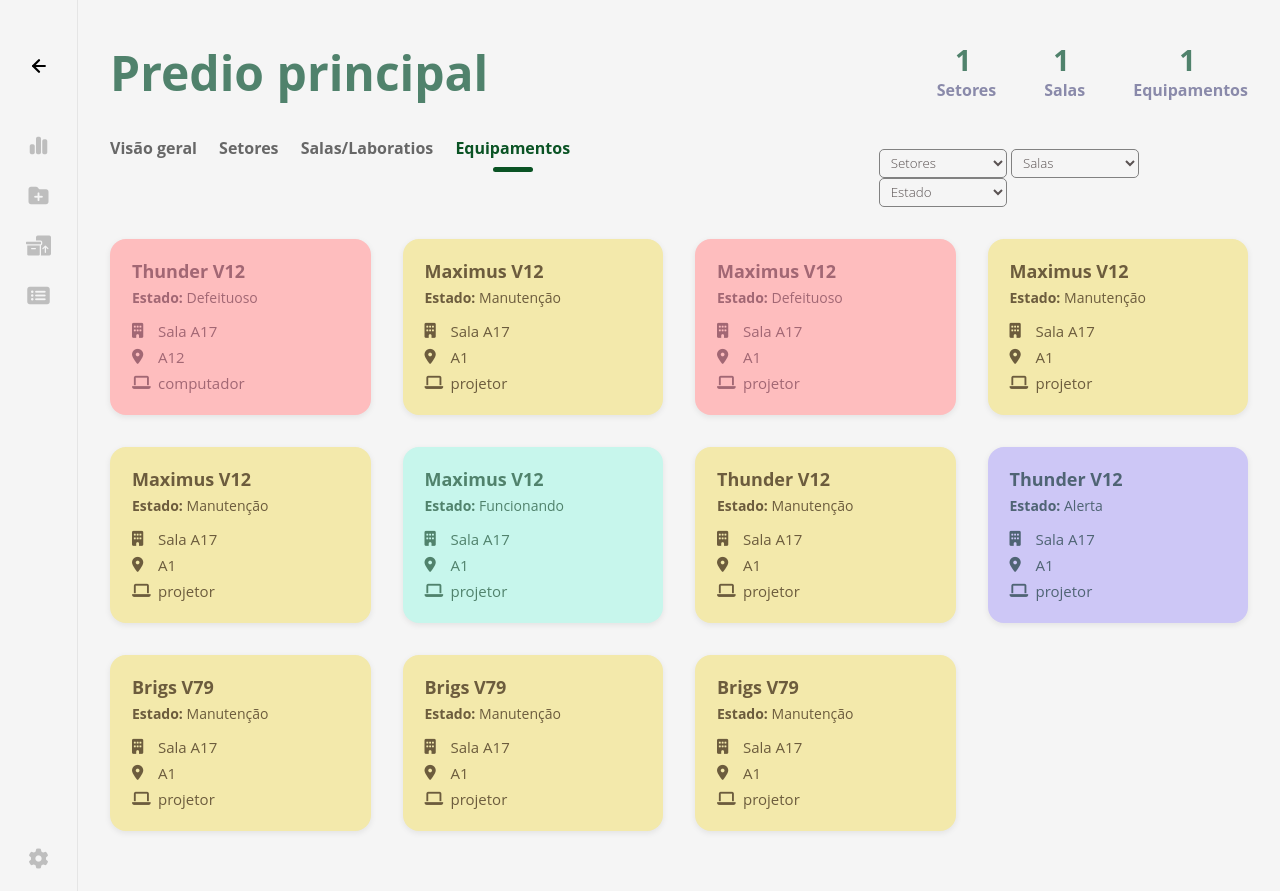
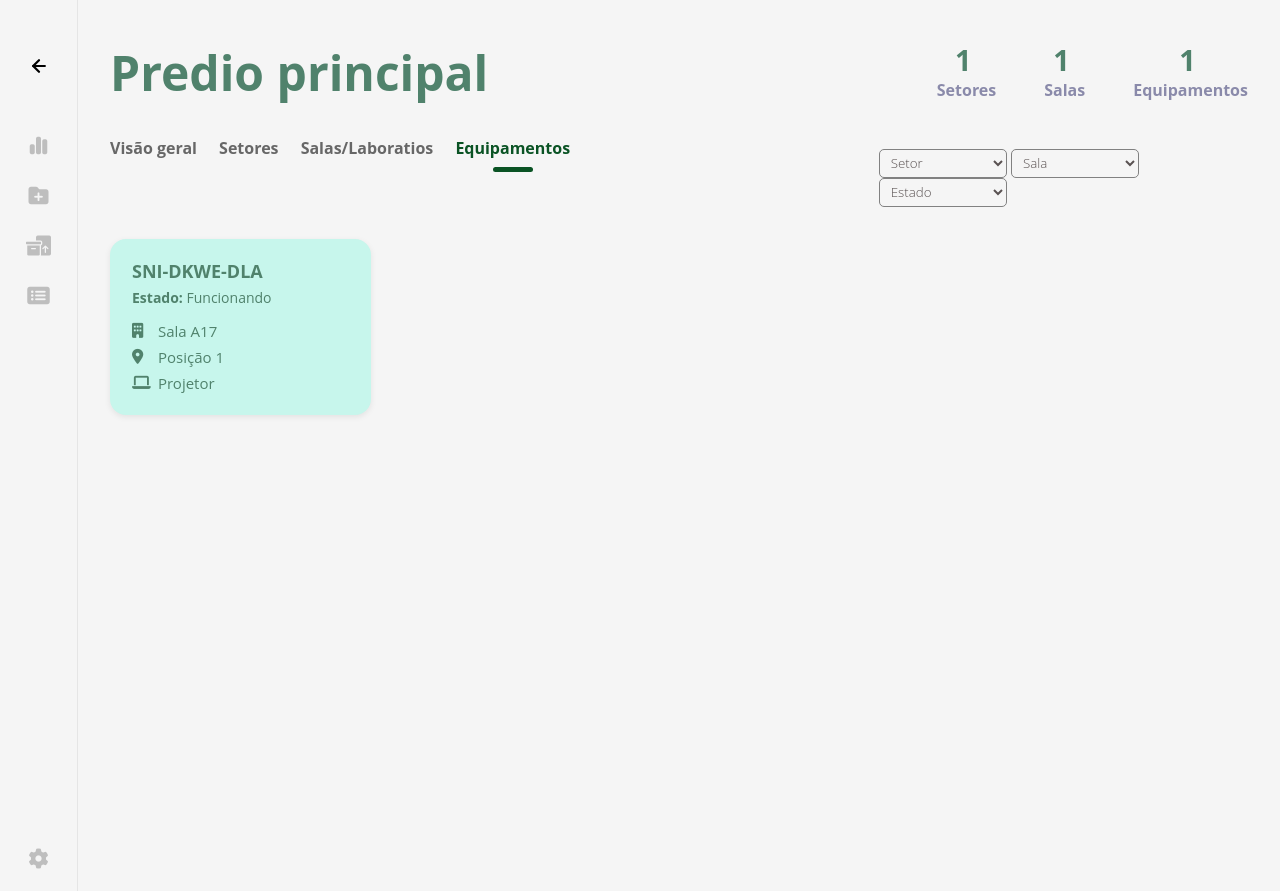
Before and after one commit to O-GALT/GALT, a Django app: page /locais/predios/1/equipamentos/ in a window 1280 px wide. Shown: the part 70-961 px from the top of the page. Run offline with Django 5.2, Linux system fonts and the light colour scheme; a user stored in the database is signed in; data comes from the database, SQL or seed files in the repository; parts of the project's set-up code (start-up, migrations or seed data) failed here and were passed over.

Commit message:
refactor: ajustar rotas de templates e adicionar mais queries nos models

```diff
--- a/core/templates/core/partials/partials_do_headers/nome_objeto/nome_objeto_header.html
+++ b/core/templates/core/partials/partials_do_headers/nome_objeto/nome_objeto_header.html
@@ -1,3 +1,3 @@
 <div class="nome-objeto">
-    <h1>{{ nome }}</h1>
+        <h1>{{ nome }}</h1>
 </div>
--- a/locais/models/Setores.py
+++ b/locais/models/Setores.py
@@ -19,4 +19,8 @@ class Setores(models.Model):
 
     @staticmethod
     def listar_setores_predio(predio_id):
-        return Setores.objects.filter(salas__setor__predio__predio_id=1).values('setor', 'localizacao', predio_nome=F('predio__predio')).annotate(salas=Count('salas'))
+        return Setores.objects.filter(salas__setor__predio__predio_id=predio_id).values('setor', 'localizacao', predio_nome=F('predio__predio')).annotate(salas=Count('salas'))
+
+    @staticmethod
+    def listar_setores_predio_filtro(predio_id):
+        return Setores.objects.filter(predio__predio_id=predio_id)
--- a/locais/templates/locais/paginas/predio/equipamento/predio_equipamentos.html
+++ b/locais/templates/locais/paginas/predio/equipamento/predio_equipamentos.html
@@ -8,7 +8,7 @@
 {% endblock %}
 
 {% block header %}
-    {% include 'locais/partials/headers/predio/predio_equipamentos_header.html' with predio_id=predio_id nome_predio=nome_predio total_setores=total_setores total_salas=total_salas total_equipamentos=total_equipamentos %}
+    {% include 'locais/partials/headers/predio/predio_equipamentos_header.html' with predio_id=predio_id nome_predio=nome_predio total_setores=total_setores total_salas=total_salas total_equipamentos=total_equipamentos setores=setores salas=salas estados=estados %}
 {% endblock %}
 
 {% block content %}
--- a/locais/templates/locais/paginas/predio/sala/predio_salas.html
+++ b/locais/templates/locais/paginas/predio/sala/predio_salas.html
@@ -8,7 +8,7 @@
 {% endblock %}
 
 {% block header %}
-    {% include 'locais/partials/headers/predio/predio_salas_header.html' with predio_id=predio_id nome_predio=nome_predio total_setores=total_setores total_salas=total_salas total_equipamentos=total_equipamentos %}
+    {% include 'locais/partials/headers/predio/predio_salas_header.html' with predio_id=predio_id nome_predio=nome_predio total_setores=total_setores total_salas=total_salas total_equipamentos=total_equipamentos setores=setores estados=estados%}
 {% endblock %}
 
 
--- a/locais/templates/locais/partials/headers/predio/predio_equipamentos_header.html
+++ b/locais/templates/locais/partials/headers/predio/predio_equipamentos_header.html
@@ -11,7 +11,7 @@
 {% endblock %}
 
 {% block nome_objeto %}
-    {% include 'core/partials/partials_do_headers/nome_objeto/nome_objeto_header.html' with nome=nome_predio %}
+    {% include 'core/partials/partials_do_headers/nome_objeto/nome_objeto_header.html' with nome=nome_predio  %}
 {% endblock %}
 
 {% block actions_visao_setores_salas_equipamentos %}
@@ -19,17 +19,20 @@
 {% endblock %}
 
 {% block quantidade_objeto %}
-    {% include 'core/partials/partials_do_headers/quantidade_e_objeto/quantidade_e_objeto_header.html' with ref='#setores' quantidade=total_setores objeto='Setores' %}
-    {% include 'core/partials/partials_do_headers/quantidade_e_objeto/quantidade_e_objeto_header.html' with ref='#setores' quantidade=total_salas objeto='Salas' %}
-    {% include 'core/partials/partials_do_headers/quantidade_e_objeto/quantidade_e_objeto_header.html' with ref='#setores' quantidade=total_equipamentos objeto='Equipamentos' %}
+    {% url 'locais_predio_setores' predio_id as url_setores_predio %}
+    {% url 'locais_predio_salas' predio_id as url_salas_predio %}
+    {% url 'locais_predio_equipamentos' predio_id as url_equipamentos_predio %}
+    {% include 'core/partials/partials_do_headers/quantidade_e_objeto/quantidade_e_objeto_header.html' with ref=url_setores_predio quantidade=total_setores objeto='Setores' %}
+    {% include 'core/partials/partials_do_headers/quantidade_e_objeto/quantidade_e_objeto_header.html' with ref=url_salas_predio quantidade=total_salas objeto='Salas' %}
+    {% include 'core/partials/partials_do_headers/quantidade_e_objeto/quantidade_e_objeto_header.html' with ref=url_equipamentos_predio quantidade=total_equipamentos objeto='Equipamentos' %}
 {% endblock %}
 
 {% block filtro %}
     <div class="filtro-container">
-        <form method="get" action="{% url 'locais_predio_equipamentos' 0 %}">
-            {% include 'core/partials/partials_do_headers/filtro/filtro.html' with titulo='Setores' escolhas=setor filtro_name='setor' filtro_value=request.GET.setor %}
-            {% include 'core/partials/partials_do_headers/filtro/filtro.html' with titulo='Salas' escolhas=sala filtro_name='sala' filtro_value=request.GET.sala %}
-            {% include 'core/partials/partials_do_headers/filtro/filtro.html' with titulo='Estado' escolhas=estado filtro_nam='estado' filtro_value=request.GET.estado %}
+        <form method="get" action="{% url 'locais_predio_equipamentos' predio_id %}">
+            {% include 'core/partials/partials_do_headers/filtro/filtro.html' with titulo='Setor' escolhas=setores filtro_name='setor' filtro_value=request.GET.setor %}
+            {% include 'core/partials/partials_do_headers/filtro/filtro.html' with titulo='Sala' escolhas=salas filtro_name='sala' filtro_value=request.GET.sala %}
+            {% include 'core/partials/partials_do_headers/filtro/filtro.html' with titulo='Estado' escolhas=estados filtro_name='estado' filtro_value=request.GET.estado %}
         </form>
     </div>
 {% endblock %}
--- a/locais/templates/locais/partials/predio/equipamentos/equipamento_card.html
+++ b/locais/templates/locais/partials/predio/equipamentos/equipamento_card.html
@@ -2,6 +2,6 @@
     <h2>{{ nome_equipamento }}</h2>
     <p class="estado"><strong>Estado:</strong> {{ estado }}</p>
     <div class="info"><i class="fa-solid fa-building"></i><span>Sala {{ sala }}</span></div>
-    <div class="info"><i class="fa-solid fa-location-dot"></i><span>{{ posicao }}</span></div>
+    <div class="info"><i class="fa-solid fa-location-dot"></i><span>Posição {{ posicao }}</span></div>
     <div class="info"><i class="fa-solid fa-laptop"></i><span>{{ tipo_equipamento }}</span></div>
 </div>
--- a/locais/views.py
+++ b/locais/views.py
@@ -4,10 +4,10 @@ from django.shortcuts import render
 
 from ativos.models import Equipamentos
 from core.autorizacao.filtroAutorizacao import nivel_acesso_permitido
-from core.essenciais import TipoUsuario
+from core.essenciais import TipoUsuario, TipoEquipamento, EstadoEquipamento, EstadoSala
 from core.graficos.GeradorGraficos import GeradorGraficos
 from core.sql.SQLNativo import SQLNativo
-from locais.models import Salas
+from locais.models import Salas, Setores
 from suporte.models import Reportes
 
 
@@ -139,6 +139,27 @@ def predios(request, predio_id):
 @login_required
 @nivel_acesso_permitido([TipoUsuario.ADMINISTRADOR, TipoUsuario.TECNICO_TI])
 def predios_equipamentos(request, predio_id):
+    setor = request.GET.get('setor')
+    sala = request.GET.get('sala')
+    estado = request.GET.get('estado')
+
+    if setor and sala and estado:
+        equipamentos = [{'classe_estado':equipamento.estado_atual.lower(), 'nome_equipamento':equipamento.serial, 'estado':EstadoEquipamento(equipamento.estado_atual).label, 'sala':equipamento.sala.localizacao,'posicao':equipamento.posicao, 'tipo_equipamento': TipoEquipamento(equipamento.tipo).label} for equipamento in Equipamentos.listar_por_setor_sala_estado(setor, sala, EstadoEquipamento(estado))]
+    elif setor and sala:
+        equipamentos = [{'classe_estado': equipamento.estado_atual.lower(), 'nome_equipamento': equipamento.serial,'estado': EstadoEquipamento(equipamento.estado_atual).label,'sala': equipamento.sala.localizacao, 'posicao': equipamento.posicao,'tipo_equipamento': TipoEquipamento(equipamento.tipo).label} for equipamento in Equipamentos.listar_por_setor_sala(setor, sala)]
+    elif setor and estado:
+        equipamentos = [{'classe_estado': equipamento.estado_atual.lower(), 'nome_equipamento': equipamento.serial,'estado': EstadoEquipamento(equipamento.estado_atual).label, 'sala': equipamento.sala.localizacao, 'posicao': equipamento.posicao, 'tipo_equipamento': TipoEquipamento(equipamento.tipo).label} for equipamento in Equipamentos.listar_por_setor_estado(setor, EstadoEquipamento(estado))]
+    elif sala and estado:
+        equipamentos = [{'classe_estado': equipamento.estado_atual.lower(), 'nome_equipamento': equipamento.serial,'estado': EstadoEquipamento(equipamento.estado_atual).label,'sala': equipamento.sala.localizacao, 'posicao': equipamento.posicao,'tipo_equipamento': TipoEquipamento(equipamento.tipo).label} for equipamento in Equipamentos.listar_por_sala_estado(sala, EstadoEquipamento(estado))]
+    elif setor:
+        equipamentos = [{'classe_estado': equipamento.estado_atual.lower(), 'nome_equipamento': equipamento.serial,'estado': EstadoEquipamento(equipamento.estado_atual).label,'sala': equipamento.sala.localizacao, 'posicao': equipamento.posicao,'tipo_equipamento': TipoEquipamento(equipamento.tipo).label} for equipamento in Equipamentos.listar_por_setor(setor)]
+    elif sala:
+        equipamentos = [{'classe_estado': equipamento.estado_atual.lower(), 'nome_equipamento': equipamento.serial,'estado': EstadoEquipamento(equipamento.estado_atual).label,'sala': equipamento.sala.localizacao, 'posicao': equipamento.posicao,'tipo_equipamento': TipoEquipamento(equipamento.tipo).label} for equipamento in Equipamentos.listar_por_sala(sala)]
+    elif estado:
+        equipamentos = [{'classe_estado': equipamento.estado_atual.lower(), 'nome_equipamento': equipamento.serial,'estado': EstadoEquipamento(equipamento.estado_atual).label,'sala': equipamento.sala.localizacao, 'posicao': equipamento.posicao,'tipo_equipamento': TipoEquipamento(equipamento.tipo).label} for equipamento in Equipamentos.listar_por_estado(EstadoEquipamento(estado))]
+    else:
+        equipamentos = [{'classe_estado': equipamento.estado_atual.lower(), 'nome_equipamento': equipamento.serial,'estado': EstadoEquipamento(equipamento.estado_atual).label,'sala': equipamento.sala.localizacao, 'posicao': equipamento.posicao,'tipo_equipamento': TipoEquipamento(equipamento.tipo).label} for equipamento in Equipamentos.listar_equipamentos_do_predio(predio_id)]
+
     info_predio = SQLNativo.carregar_nome_salas_equipamentos_setores_predio(predio_id)[0]
     context = {}
     context['predio_id'] = info_predio['predio_id']
@@ -146,30 +167,11 @@ def predios_equipamentos(request, predio_id):
     context['total_salas'] = info_predio['total_salas']
     context['total_equipamentos'] = info_predio['total_equipamentos']
     context['total_setores'] = info_predio['total_setores']
-    context['equipamentos'] = [
-        {'classe_estado': 'defeituoso', 'nome_equipamento': 'Thunder V12', 'estado': 'Defeituoso', 'sala': 'A17',
-         'posicao': 'A12', 'tipo_equipamento': 'computador'},
-        {'classe_estado': 'manutencao', 'nome_equipamento': 'Maximus V12', 'estado': 'Manutenção', 'sala': 'A17',
-         'posicao': 'A1', 'tipo_equipamento': 'projetor'},
-        {'classe_estado': 'defeituoso', 'nome_equipamento': 'Maximus V12', 'estado': 'Defeituoso', 'sala': 'A17',
-         'posicao': 'A1', 'tipo_equipamento': 'projetor'},
-        {'classe_estado': 'manutencao', 'nome_equipamento': 'Maximus V12', 'estado': 'Manutenção', 'sala': 'A17',
-         'posicao': 'A1', 'tipo_equipamento': 'projetor'},
-        {'classe_estado': 'manutencao', 'nome_equipamento': 'Maximus V12', 'estado': 'Manutenção', 'sala': 'A17',
-         'posicao': 'A1', 'tipo_equipamento': 'projetor'},
-        {'classe_estado': 'funcionando', 'nome_equipamento': 'Maximus V12', 'estado': 'Funcionando', 'sala': 'A17',
-         'posicao': 'A1', 'tipo_equipamento': 'projetor'},
-        {'classe_estado': 'manutencao', 'nome_equipamento': 'Thunder V12', 'estado': 'Manutenção', 'sala': 'A17',
-         'posicao': 'A1', 'tipo_equipamento': 'projetor'},
-        {'classe_estado': 'alerta-report', 'nome_equipamento': 'Thunder V12', 'estado': 'Alerta', 'sala': 'A17',
-         'posicao': 'A1', 'tipo_equipamento': 'projetor'},
-        {'classe_estado': 'manutencao', 'nome_equipamento': 'Brigs V79', 'estado': 'Manutenção', 'sala': 'A17',
-         'posicao': 'A1', 'tipo_equipamento': 'projetor'},
-        {'classe_estado': 'manutencao', 'nome_equipamento': 'Brigs V79', 'estado': 'Manutenção', 'sala': 'A17',
-         'posicao': 'A1', 'tipo_equipamento': 'projetor'},
-        {'classe_estado': 'manutencao', 'nome_equipamento': 'Brigs V79', 'estado': 'Manutenção', 'sala': 'A17',
-         'posicao': 'A1', 'tipo_equipamento': 'projetor'},
-    ]
+    context['setores'] = [{'input': str(setor.setor_id), 'output': setor.setor} for setor in Setores.listar_setores_predio_filtro(predio_id)]
+    context['salas'] = [{'input': str(sala.sala_id), 'output': 'Sala ' + sala.localizacao} for sala in Salas.listar_salas_predio(predio_id)]
+    context['equipamentos'] = equipamentos
+    context['estados'] = [{'input': estado.name, 'output': estado.label} for estado in [tipo_estado for tipo_estado in EstadoEquipamento]]
+
     return HttpResponse(render(request, 'locais/paginas/predio/equipamento/predio_equipamentos.html', context))
 
 
@@ -199,6 +201,20 @@ def predios_setores(request, predio_id):
 @login_required
 @nivel_acesso_permitido([TipoUsuario.ADMINISTRADOR, TipoUsuario.TECNICO_TI])
 def predios_salas(request, predio_id):
+    # setor = request.GET.get('setor')
+    # estado = request.GET.get('estado')
+
+    # if setor and estado:
+    #     salas = [{'classe_estado': sala.estado_atual.lower(), 'posicao': sala.localizacao,'estado': EstadoSala(sala.estado_atual).label,'quantidade_projetores': sala.equipamentos.filter(tipo=TipoEquipamento.PROJETOR).count(),'quantidade_computadores': sala.equipamentos.filter(tipo=TipoEquipamento.COMPUTADOR).count(),'quantidade_ar_condicionados': sala.equipamentos.filter(tipo=TipoEquipamento.AR_CONDICIONADO).count()} for sala in Salas.listar_por_setor_estado(setor, EstadoSala(estado))]
+    #
+    # elif setor:
+    #     salas = [{'classe_estado': sala.estado_atual.lower(), 'posicao': sala.localizacao,'estado': EstadoSala(sala.estado_atual).label,'quantidade_projetores': sala.equipamentos.filter(tipo=TipoEquipamento.PROJETOR).count(),'quantidade_computadores': sala.equipamentos.filter(tipo=TipoEquipamento.COMPUTADOR).count(),'quantidade_ar_condicionados': sala.equipamentos.filter(tipo=TipoEquipamento.AR_CONDICIONADO).count()} for sala in Salas.listar_por_setor(setor)]
+    #
+    # elif estado:
+    #     salas = [{'classe_estado': sala.estado_atual.lower(), 'posicao': sala.localizacao,'estado': EstadoSala(sala.estado_atual).label,'quantidade_projetores': sala.equipamentos.filter(tipo=TipoEquipamento.PROJETOR).count(),'quantidade_computadores': sala.equipamentos.filter(tipo=TipoEquipamento.COMPUTADOR).count(),'quantidade_ar_condicionados': sala.equipamentos.filter(tipo=TipoEquipamento.AR_CONDICIONADO).count()} for sala in Salas.listar_por_estado(EstadoSala(estado))]
+    # else:
+    #     salas = [{'classe_estado': sala.estado_atual.lower(), 'posicao': sala.localizacao,'estado': EstadoSala(sala.estado_atual).label,'quantidade_projetores': sala.equipamentos.filter(tipo=TipoEquipamento.PROJETOR).count(),'quantidade_computadores': sala.equipamentos.filter(tipo=TipoEquipamento.COMPUTADOR).count(),'quantidade_ar_condicionados': sala.equipamentos.filter(tipo=TipoEquipamento.AR_CONDICIONADO).count()} for sala in Salas.listar_salas_predio(predio_id)]
+
     info_predio = SQLNativo.carregar_nome_salas_equipamentos_setores_predio(predio_id)[0]
     context = {}
     context['predio_id'] = info_predio ['predio_id']
@@ -206,16 +222,7 @@ def predios_salas(request, predio_id):
     context['total_salas'] = info_predio ['total_salas']
     context['total_equipamentos'] = info_predio ['total_equipamentos']
     context['total_setores'] = info_predio ['total_setores']
-    context['salas'] = [
-    {'classe_estado': 'manutencao', 'posicao': 'A27', 'estado': 'Manutenção', 'quantidade_projetores': '12',
-    'quantidade_computadores': '2', 'quantidade_ar_condicionados': '10'},
-    {'classe_estado': 'manutencao', 'posicao': 'A27', 'estado': 'Manutenção', 'quantidade_projetores': '12',
-    'quantidade_computadores': '2', 'quantidade_ar_condicionados': '10'},
-                {'classe_estado': 'inativa', 'posicao': 'A27', 'estado': 'Inativa', 'quantidade_projetores': '12',
-                 'quantidade_computadores': '2', 'quantidade_ar_condicionados': '10'},
-                {'classe_estado': '', 'posicao': 'A27', 'estado': 'Manutenção', 'quantidade_projetores': '12',
-                 'quantidade_computadores': '2', 'quantidade_ar_condicionados': '10'},
-                {'classe_estado': 'manutencao', 'posicao': 'A27', 'estado': 'Manutenção', 'quantidade_projetores': '12',
-                 'quantidade_computadores': '2', 'quantidade_ar_condicionados': '10'},
-    ]
+    context['salas'] = salas
+    context['setores'] = [{'input': str(setor.setor_id), 'output': setor.setor} for setor in Setores.listar_setores_predio_filtro(predio_id)]
+    context['estados'] = [{'input': estado.name, 'output': estado.label} for estado in[tipo_estado for tipo_estado in EstadoSala]]
     return HttpResponse(render(request, 'locais/paginas/predio/sala/predio_salas.html', context))
```
Also changed, not shown: ativos/models/Equipamentos.py (+34 -2 lines), auditoria/models/AuditoriaLog.py (+8 -0 lines), auditoria/views.py (+9 -6 lines), core/sql/SQLNativo.py (+8 -2 lines), locais/models/Salas.py (+17 -1 lines), locais/static/locais/css/partials/cards/sala/sala_card.css (+5 -5 lines), locais/templates/locais/partials/headers/predio/predio_header.html (+6 -3 lines), locais/templates/locais/partials/headers/predio/predio_salas_header.html (+9 -6 lines).
